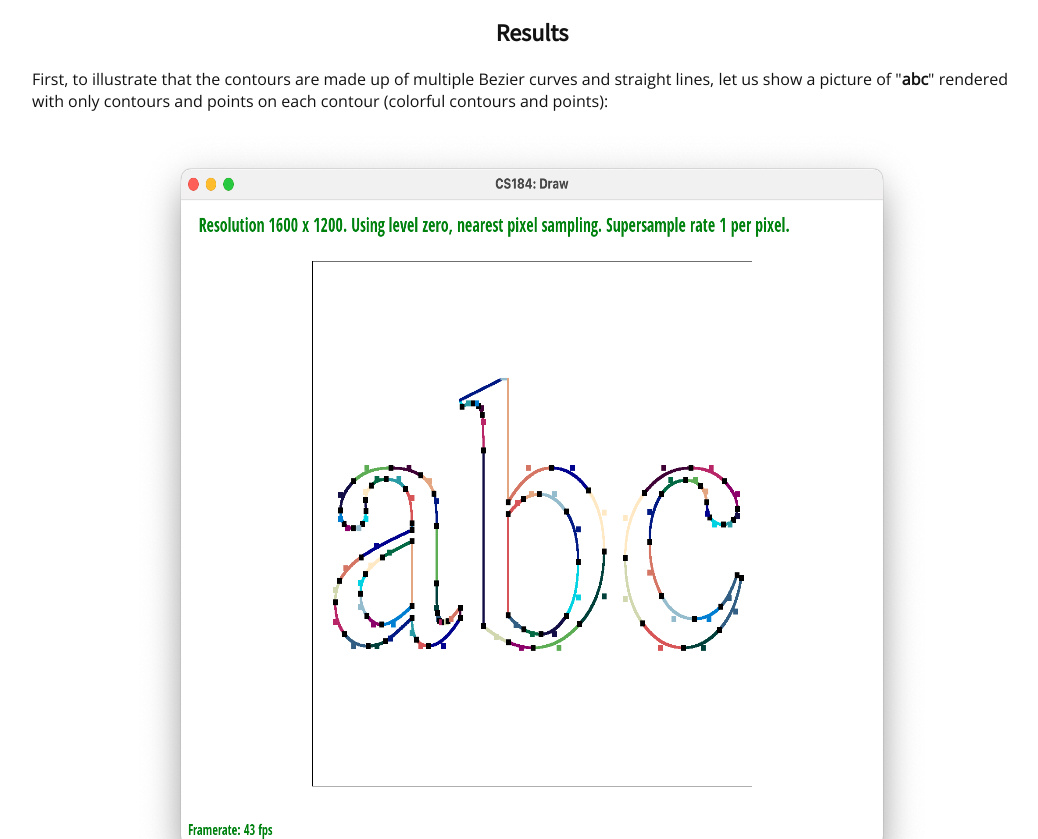
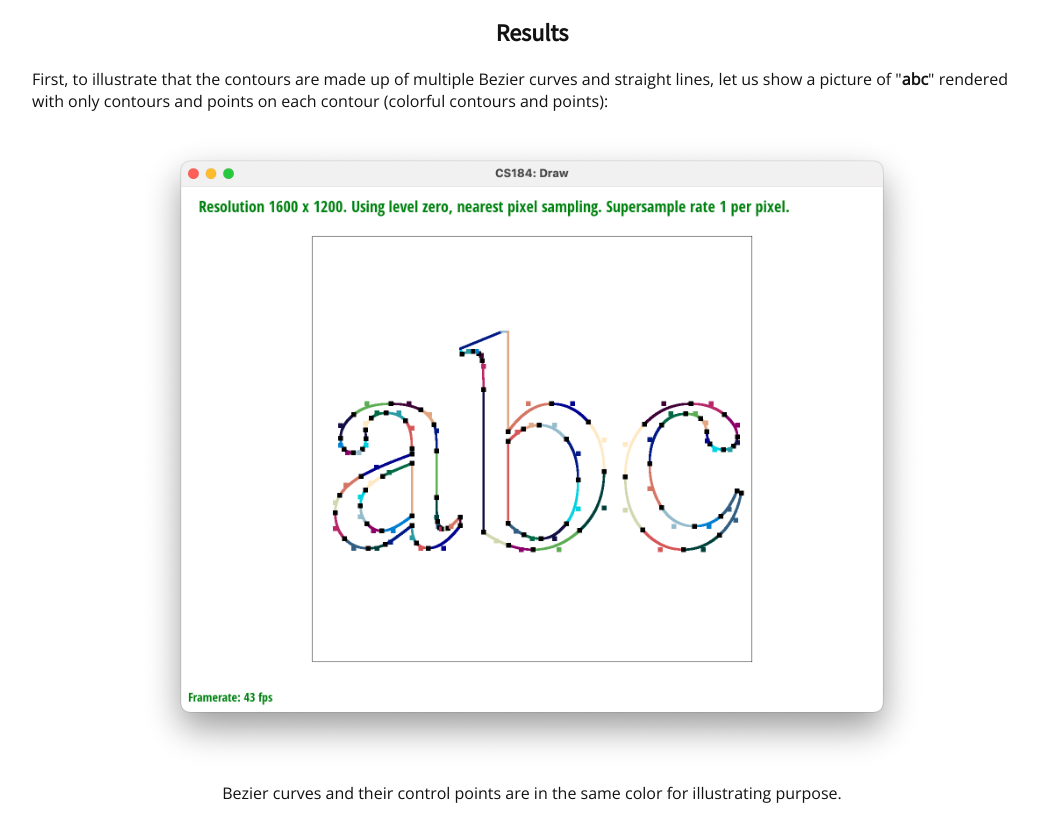
Before and after one commit to Rui-Wang-813/final-proj-killer-clan-webpage, a plain HTML site: page docs/final_report.html in a window 1280 px wide. Shown: the part 3444-4283 px from the top of the page, without its empty margins (108-1146 px from the left). Drawn offline with nearby package versions, Linux system fonts and the light colour scheme.

Commit message:
Ratio changed

```diff
--- a/docs/final_report.html
+++ b/docs/final_report.html
@@ -148,7 +148,7 @@
     </p>
 
     <div align="middle">
-        <img src="img/Bezier_Points.png" width="800px;" height="800px;">
+        <img src="img/Bezier_Points.png" width="800px;">
         <figcaption>Bezier curves and their control points are in the same color for illustrating purpose.</figcaption>
     </div>
 
```
